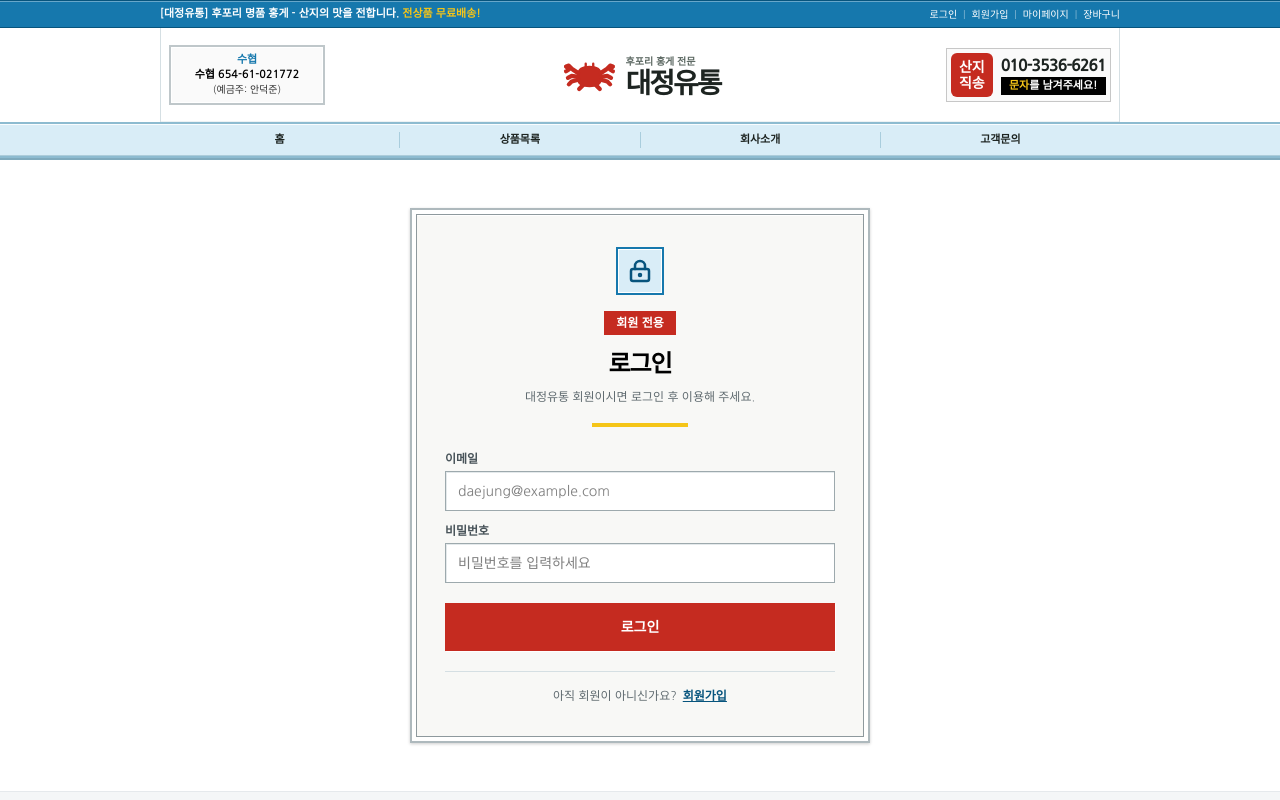
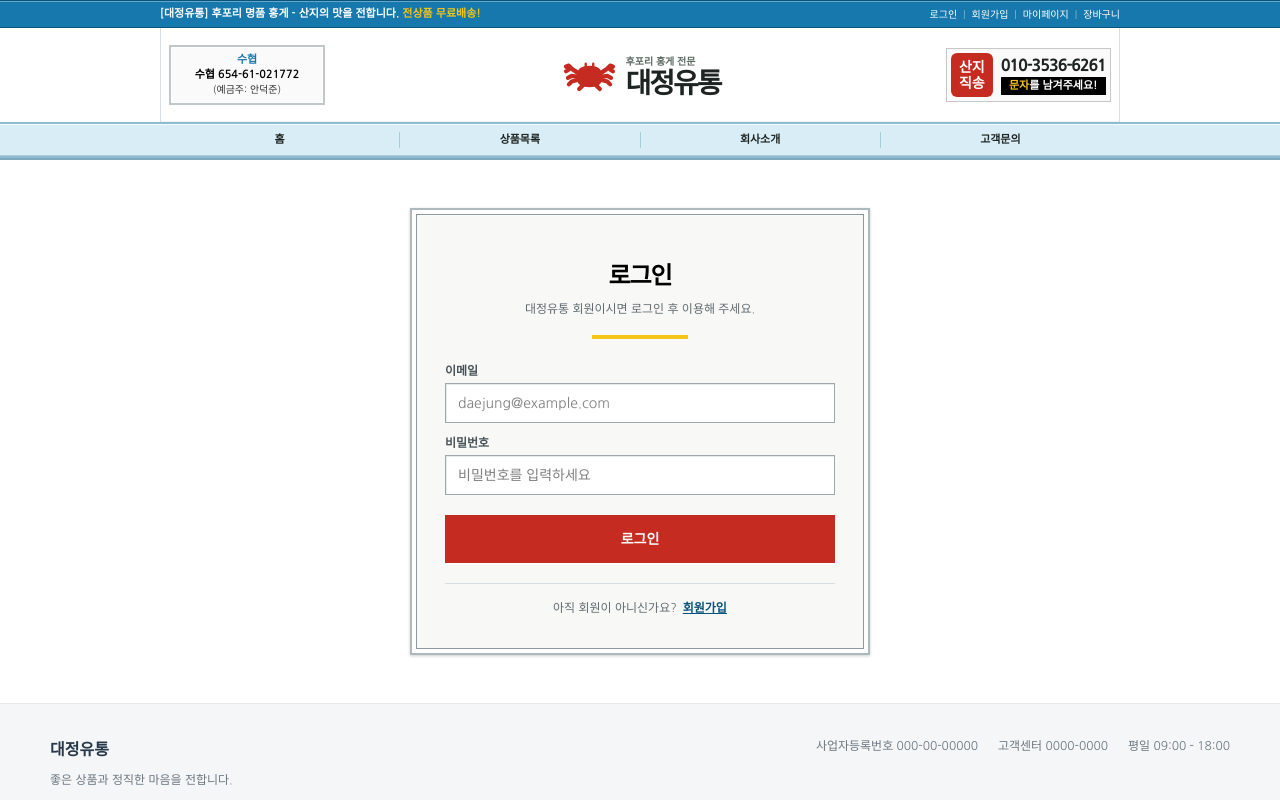
Before and after one commit to daejung-dist/frontend, a React (Vite) app: page /login in a window 1280 px wide. Shown: the top 800 px of the page. Built offline with nearby package versions, Linux system fonts and the light colour scheme; no server answers.

Commit message:
feat: about page, login page 디자인 변경

```diff
--- a/src/pages/about/AboutPage.tsx
+++ b/src/pages/about/AboutPage.tsx
@@ -78,7 +78,6 @@ function AboutPage() {
 
 				<div className="mt-7 flex items-center justify-center gap-4 border-2 border-brand-crab bg-brand-crab px-4 py-3 text-center text-lg font-black text-white shadow-[inset_0_1px_0_rgba(255,255,255,0.25)] max-[700px]:gap-2 max-[700px]:px-2 max-[700px]:text-sm">
 					<span>고객님의 신뢰를 최고의 신선함으로 보답하겠습니다!</span>
-					<span className="border-2 border-brand-sun bg-brand-sun px-2 py-1 text-xs text-black">토요일 휴무</span>
 				</div>
 
 				<div className="mt-5 border border-[#c3cbce] bg-[#f7f8f6] px-5 py-4 text-center text-xs leading-5 text-[#606b70] max-[700px]:px-3">
--- a/src/pages/login/LoginPage.tsx
+++ b/src/pages/login/LoginPage.tsx
@@ -69,10 +69,6 @@ function LoginPage() {
 			<div className="w-full max-w-[460px] border-2 border-[#aeb9bd] bg-white p-1 shadow-[inset_0_0_0_1px_white,0_1px_3px_rgba(0,0,0,0.2)]">
 				<div className="border border-[#8e999d] bg-[#f8f8f6] px-7 py-8 shadow-[inset_0_1px_0_white] max-[700px]:px-4 max-[700px]:py-6">
 					<div className="text-center">
-						<div className="mx-auto mb-4 flex size-12 items-center justify-center border-2 border-brand-ocean bg-brand-sky text-brand-ocean-deep shadow-[inset_0_0_0_1px_white]">
-							<LockKeyhole aria-hidden="true" size={24} strokeWidth={2.5} />
-						</div>
-						<p className="mx-auto w-fit bg-brand-crab px-3 py-1 text-xs font-black text-white">회원 전용</p>
 						<h1 className="mt-3 text-2xl font-black tracking-[-1px] text-black max-[700px]:text-xl" id="login-title">로그인</h1>
 						<p className="mt-2 text-xs leading-5 text-[#606b70]">대정유통 회원이시면 로그인 후 이용해 주세요.</p>
 						<div className="mx-auto mt-4 h-1 w-24 bg-brand-sun" />
```
